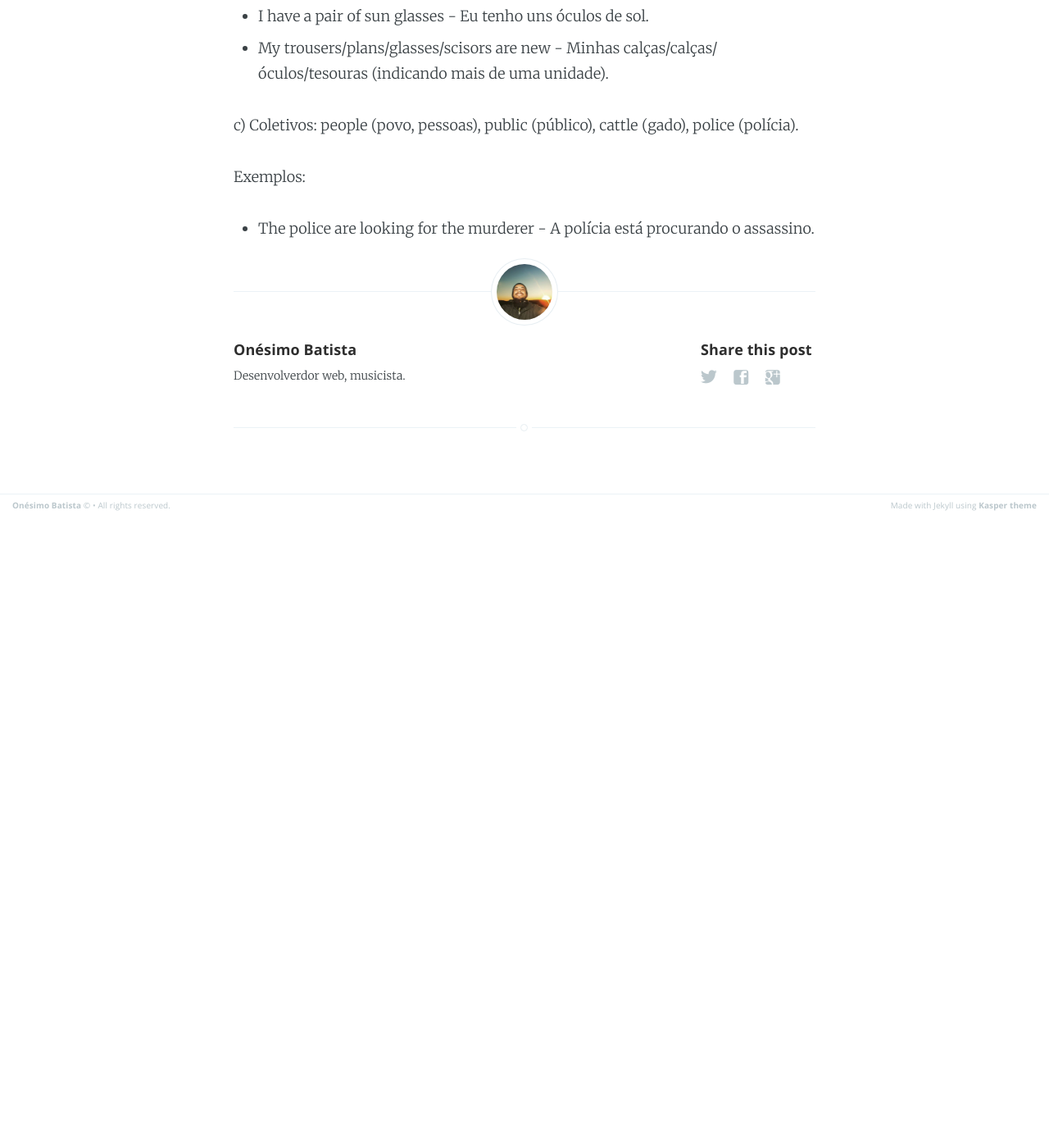
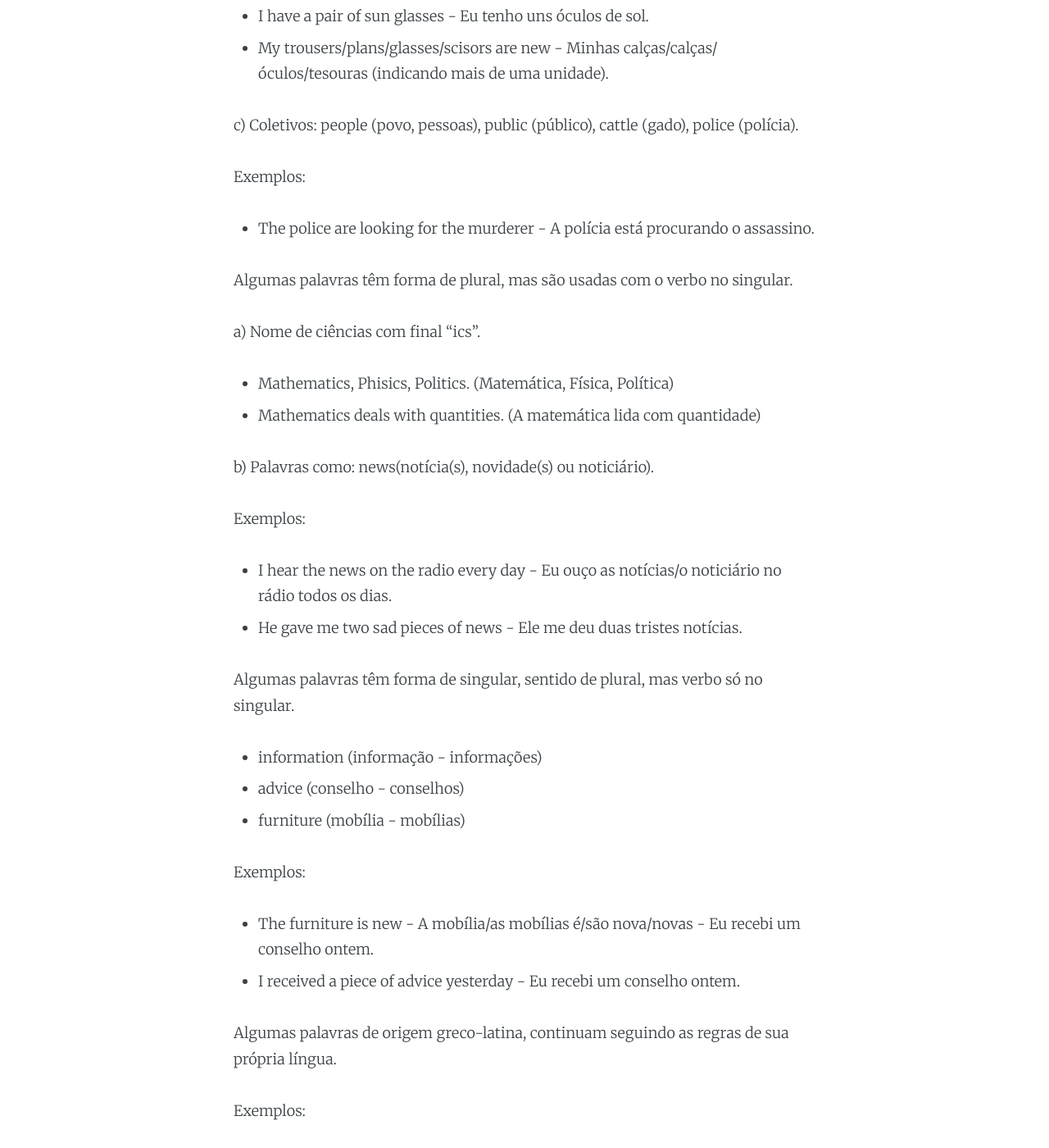
Before and after one commit to onesimo/blog, a Jekyll site: the page built from _posts/2017-01-27-english-grammar-lesson-five.md, in a window 1280 px wide and 1400 px high, scrolled down 5280 px. Shown: the whole window at 82% size. Built offline with Jekyll 4.4.1, drawn with Linux system fonts in a browser that asks for light colours; before the commit the page ends 5910 px from its top, so only the background shows below that; some of the changed text lies outside the part shown.

Commit message:
post five

```diff
--- a/_posts/2017-01-27-english-grammar-lesson-five.md
+++ b/_posts/2017-01-27-english-grammar-lesson-five.md
@@ -157,3 +157,44 @@ c) Coletivos: people (povo, pessoas), public (público), cattle (gado), police (
 Exemplos:
 
 * The police are looking for the murderer - A polícia está procurando o assassino.
+
+
+Algumas palavras têm forma de plural, mas são usadas com o verbo no singular.
+
+a) Nome de ciências com final "ics".
+
+* Mathematics, Phisics, Politics. (Matemática, Física, Política)
+* Mathematics deals with quantities. (A matemática lida com quantidade)
+
+b) Palavras como: news(notícia(s), novidade(s) ou noticiário).
+
+Exemplos:
+
+* I hear the news on the radio every day - Eu ouço as notícias/o noticiário no rádio todos os dias.
+* He gave me two sad pieces of news - Ele me deu duas tristes notícias.
+
+Algumas palavras têm forma de singular, sentido de plural, mas verbo só no singular.
+
+* information (informação - informações)
+* advice (conselho - conselhos)
+* furniture (mobília - mobílias)
+
+Exemplos:
+
+* The furniture is new - A mobília/as mobílias é/são nova/novas - Eu recebi um conselho ontem.
+* I received a piece of advice yesterday - Eu recebi um conselho ontem.
+
+Algumas palavras de origem greco-latina, continuam seguindo as regras de sua própria língua.
+
+Exemplos:
+
+Singular - Plural
+
+* datum - data (dado, informação)
+* basis - bases (base)
+* crisis - crises (crise)
+* nucleus - nuclei (núcleo)
+* radius - radii (radio)
+* phenomenon - phenomena (fenômeno)
+* formula - formulae (fórmulas)
+* alumna - alumnae (aluna)
```
Also changed, not shown: _posts/2017-02-14-english-grammar-lesson-six.md (added, +8 -0 lines).
